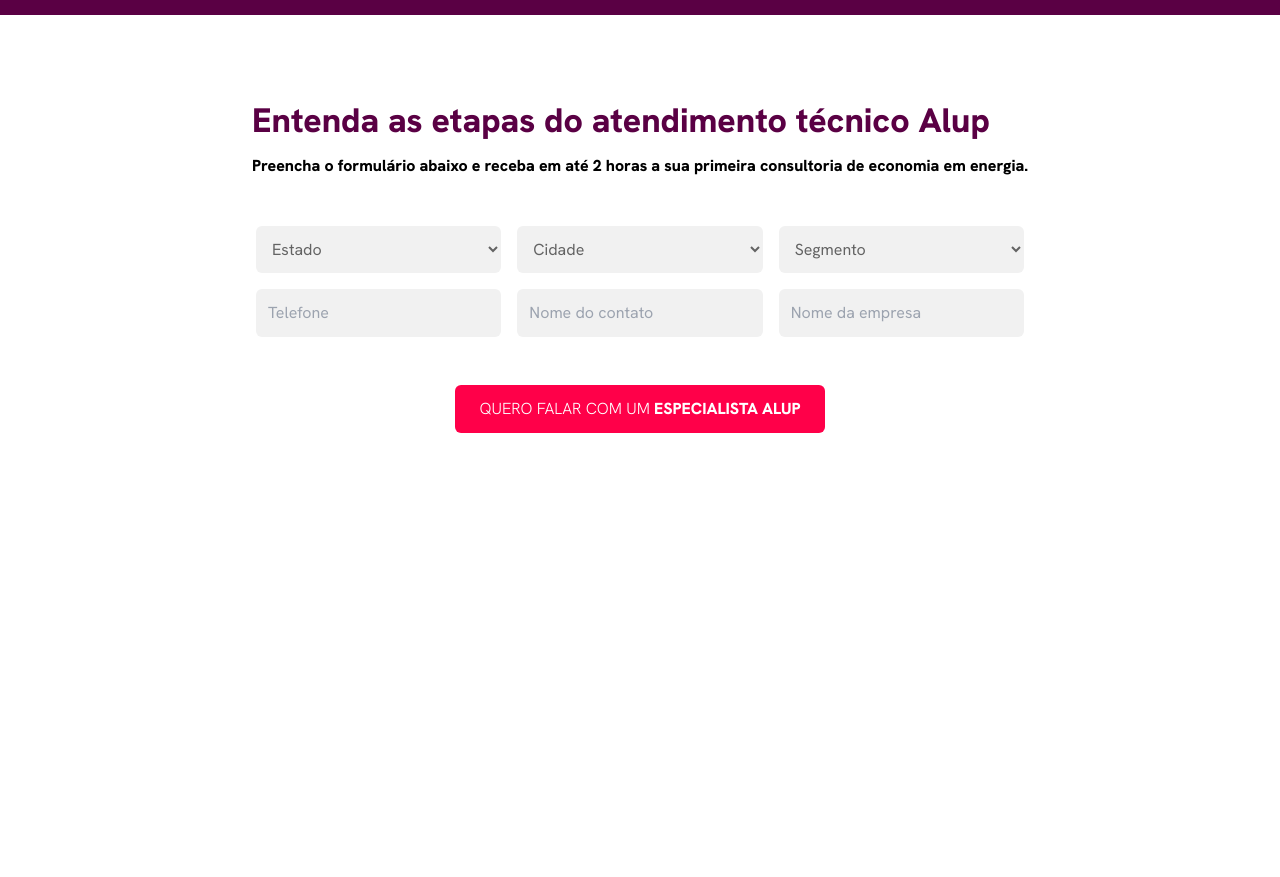
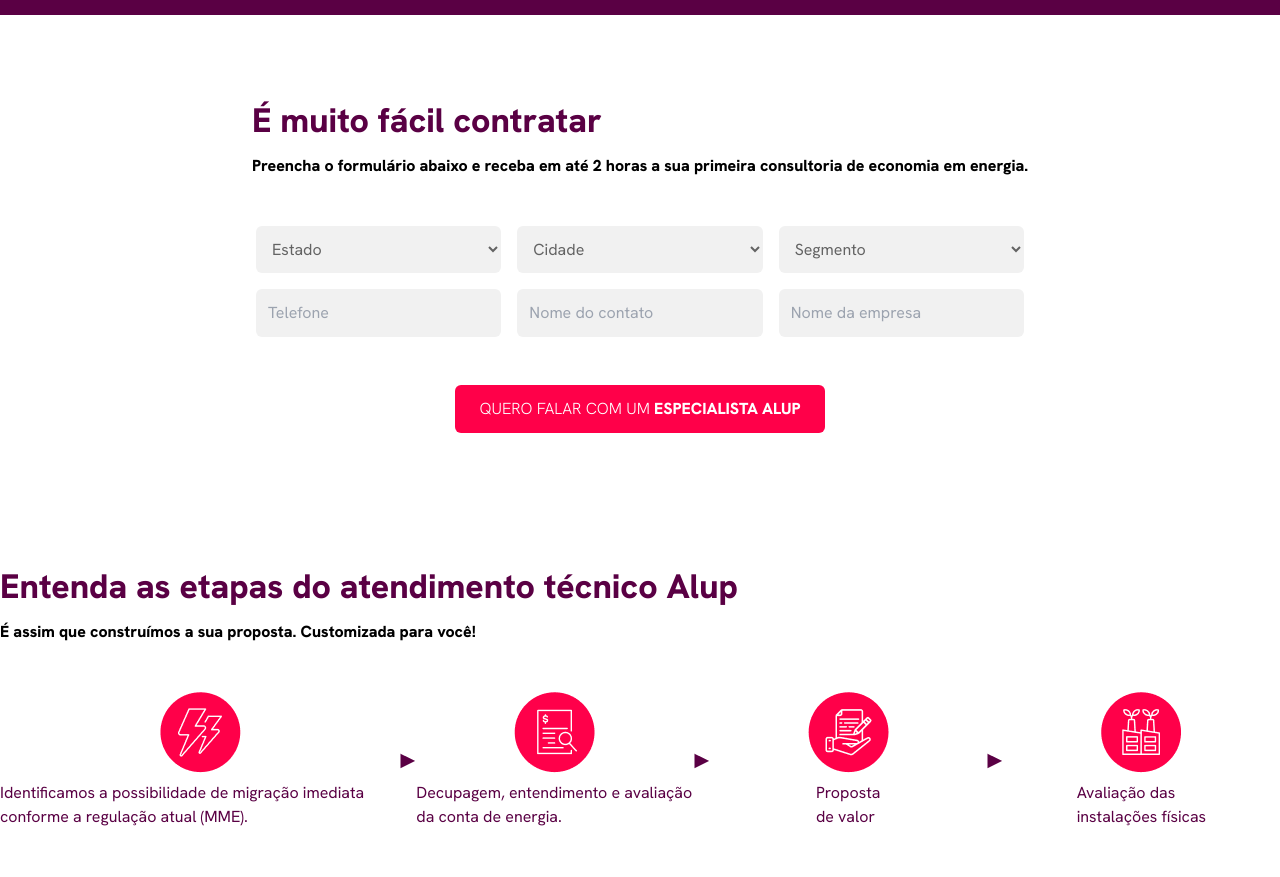
Before and after one commit to fulviavaz/alup-lp-a, a website: page src/index.html in a window 1280 px wide. Shown: the part 4136-5013 px from the top of the page. Before the commit the page ends 4617 px from the top, so only its background shows below. Drawn offline with nearby package versions, Linux system fonts and the light colour scheme.

Commit message:
feat:icons section

```diff
--- a/src/index.html
+++ b/src/index.html
@@ -283,7 +283,7 @@
 
 <section class="bg-white w-full flex items-center justify-center">
     <div class="max-w-screen-xl  flex-col items-start justify-center pt-20">
-        <h1 class="text-[34px] font-extrabold font-sans text-[#5A0044]">Entenda as etapas do atendimento técnico Alup
+        <h1 class="text-[34px] font-extrabold font-sans text-[#5A0044]">É muito fácil contratar
         </h1>
         <p class="text-black font-sans text-base font-extrabold pt-2">Preencha o formulário abaixo e receba em até 2 horas a sua primeira consultoria de economia em energia.</p>
         <!-- form -->
@@ -348,6 +348,41 @@
     </div>
 </section>
 
+<section class="bg-white w-full flex items-center justify-center">
+    <div class="max-w-screen-xl flex-col items-center justify-center pt-20">
+        <h1 class="text-[34px] font-extrabold font-sans text-[#5A0044]">Entenda as etapas do atendimento técnico Alup
+        </h1>
+        <p class="text-black font-sans text-base font-extrabold pt-2">É assim que construímos a sua proposta. Customizada para você!</p>
+        <!-- form -->
+        <div class="py-12 flex items-center justify-between">
+            <div class="flex flex-col items-center justify-center w-[165px]">
+                <img src="../assets/images/icone1.png" alt="icone 1">
+                <p class="text-[#5A0044] font-sans text-base font-normal pt-2 text-center">Identificamos a possibilidade de migração imediata conforme a regulação atual (MME).</p>
+            </div>
+            <img src="../assets/images/seta.png" alt="seta">
+            <div class="flex flex-col items-center justify-center w-1/3 text-center">
+                <img src="../assets/images/icone2.png" alt="icone 2">
+                <p class="text-[#5A0044] font-sans text-base font-normal pt-2 text-center">Decupagem, entendimento e avaliação da conta de energia.</p>
+            </div>
+
+            <img src="../assets/images/seta.png" alt="seta">
+            <div class="flex flex-col items-center justify-center w-1/3 text-center">
+                <img src="../assets/images/icone3.png" alt="icone 3">
+                <p class="text-[#5A0044] font-sans text-base font-normal pt-2 text-center">Proposta<br>
+                de valor</p>
+            </div>
+
+                <img src="../assets/images/seta.png" alt="seta">
+                <div class="flex flex-col items-center justify-center w-1/3 text-center">
+                    <img src="../assets/images/icone4.png" alt="icone 4">
+                    <p class="text-[#5A0044] font-sans text-base font-normal pt-2 text-center">Avaliação das<br>
+                    instalações físicas</p>
+                </div>
+
+        </div>
+    </div>
+</section>
+
     <script src="https://cdn.jsdelivr.net/npm/swiper@11/swiper-bundle.min.js"></script>
     <script src="/src/javascript/script.js"></script>
 </body>
```
Also changed, not shown: assets/images/icone1.png (added), assets/images/icone2.png (added), assets/images/icone3.png (added), assets/images/icone4.png (added), assets/images/seta.png (added).
